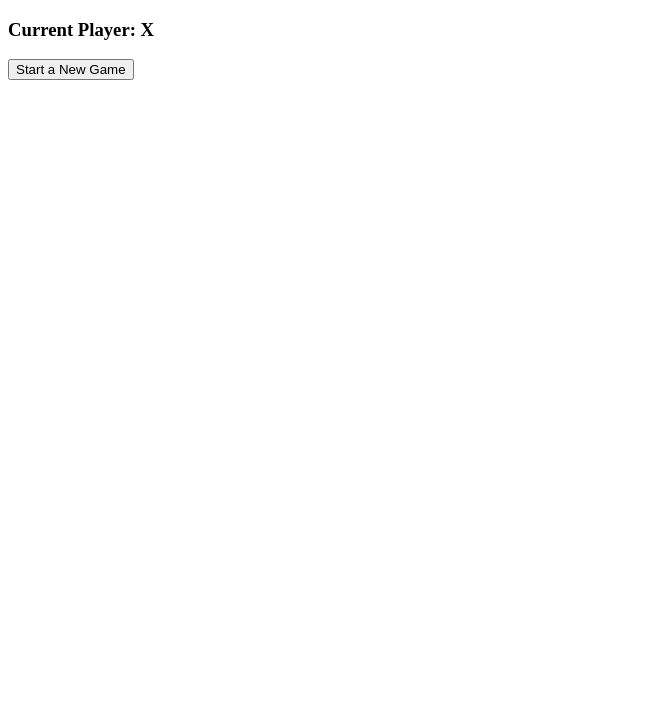
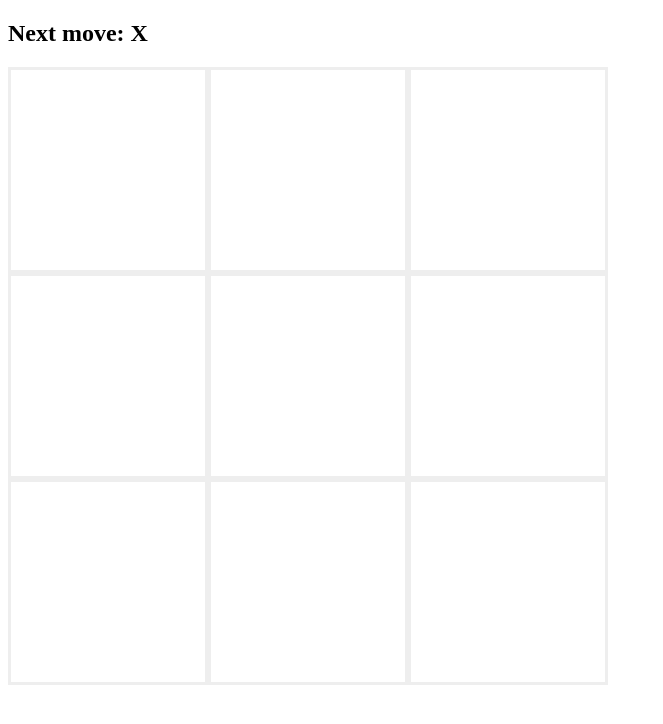
Before and after one commit to barclayd/Tic-Tac-Toe-PWA, an Angular app: page / in a window 1280 px wide. Shown: the top 724 px of the page, without its empty margins (0-663 px from the left). Built offline with nearby package versions, Linux system fonts and the light colour scheme.

Commit message:
Improve conditional logic for UI for continuous game play

```diff
--- a/src/app/board/board.component.html
+++ b/src/app/board/board.component.html
@@ -1,7 +1,10 @@
-<h3>Current Player: {{ currentPlayer }}</h3>
-<button (click)="setupGame()">Start a New Game</button>
+<h2>Next move: {{ currentPlayer }}</h2>
+<button *ngIf="didStartGame" (click)="setupGame()">
+  {{ winner ? 'Start a new game' : 'Reset game' }}
+</button>
 
 <h2 *ngIf="winner">Player {{ winner }} won the game!</h2>
+<h2 *ngIf="isNoWinner">A stalemate! Click above to start a new game!</h2>
 
 <main>
   <app-square
--- a/src/app/board/board.component.scss
+++ b/src/app/board/board.component.scss
@@ -0,0 +1,16 @@
+main {
+  display: grid;
+  grid-template-columns: repeat(3, 200px);
+  grid-gap: 0;
+  margin: 20px 0;
+}
+
+app-square {
+  border: 3px solid #eeeeee;
+  height: 200px;
+  display: flex;
+  justify-content: center;
+  align-items: center;
+  font-size: 4em;
+  font-weight: bold;
+}
--- a/src/app/board/board.component.ts
+++ b/src/app/board/board.component.ts
@@ -28,21 +28,34 @@ export class Board implements OnInit {
 
   setupGame() {
     this.squares = Array(NUMBER_OF_SQUARES).fill(undefined);
-    this.xIsNext = true;
+    this.xIsNext = Math.random() >= 0.5;
+    this.winner = undefined;
   }
 
   get currentPlayer(): Player {
     return this.xIsNext ? 'X' : 'O';
   }
 
+  get isGameFinished() {
+    return !this.squares.includes(undefined);
+  }
+
+  get isNoWinner() {
+    return this.isGameFinished && !this.winner;
+  }
+
+  get didStartGame() {
+    return this.squares.some((square) => square === 'X' || square === 'O');
+  }
+
   makeMove(index: number) {
+    if (this.winner) {
+      return;
+    }
     if (!this.squares[index]) {
       this.squares.splice(index, 1, this.currentPlayer);
       this.xIsNext = !this.xIsNext;
       this.calculateWinner();
-      if (this.winner) {
-        // we have a winner!
-      }
     }
   }
 
```
